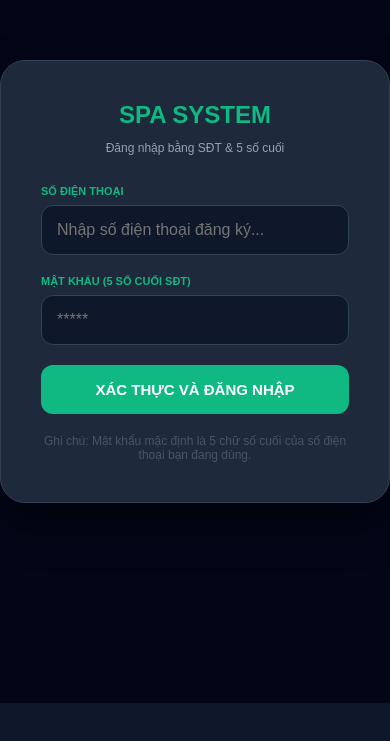
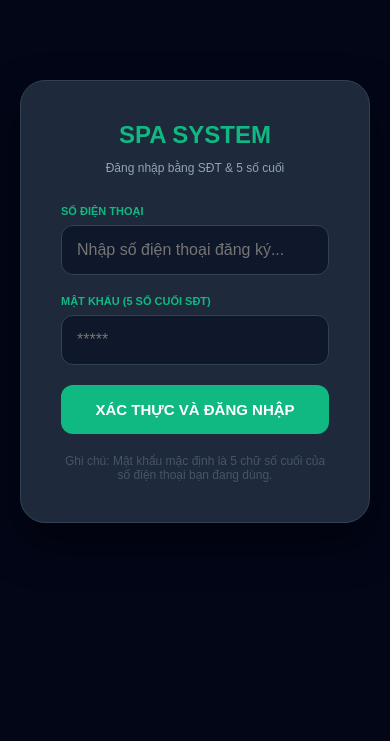
Before and after one commit to dinhvankhanh20051983-code/my-spa, a React (Vite) app: page / in a window 390 px wide. Shown: the part 141-882 px from the top of the page. Before the commit the page ends 844 px from the top, so only its background shows below. Built offline with nearby package versions, Linux system fonts and the light colour scheme.

Commit message:
Fix homepage display and mobile responsive login

```diff
--- a/src/App.jsx
+++ b/src/App.jsx
@@ -136,8 +136,8 @@ export default function App() {
 }
 
 // --- HỆ THỐNG CSS (STYLING) ---
-const loginContainer = { height: '100vh', display: 'flex', alignItems: 'center', justifyContent: 'center', backgroundColor: '#020617', fontFamily: 'sans-serif' };
-const loginForm = { backgroundColor: '#1e293b', padding: '40px', borderRadius: '25px', width: '360px', border: '1px solid #334155', boxShadow: '0 20px 40px rgba(0,0,0,0.5)' };
+const loginContainer = { minHeight: '100vh', display: 'flex', alignItems: 'center', justifyContent: 'center', backgroundColor: '#020617', fontFamily: 'sans-serif', padding: '20px' };
+const loginForm = { backgroundColor: '#1e293b', padding: '40px', borderRadius: '25px', width: '100%', maxWidth: '360px', border: '1px solid #334155', boxShadow: '0 20px 40px rgba(0,0,0,0.5)' };
 const inputGroup = { marginBottom: '20px' };
 const labelStyle = { color: '#10b981', fontSize: '11px', fontWeight: 'bold', display: 'block', marginBottom: '8px' };
 const inputStyle = { width: '100%', padding: '15px', backgroundColor: '#0f172a', border: '1px solid #334155', borderRadius: '12px', color: 'white', boxSizing: 'border-box', outline: 'none', fontSize: '16px' };
--- a/src/index.css
+++ b/src/index.css
@@ -6,16 +6,13 @@ html, body {
   margin: 0;
   padding: 0;
   width: 100%;
-  height: 100%;
+  min-height: 100%;
   background-color: #0f172a; /* Nền tối sâu */
   color: #f8fafc;
   font-family: 'Inter', -apple-system, BlinkMacSystemFont, sans-serif;
   -webkit-font-smoothing: antialiased;
   -moz-osx-font-smoothing: grayscale;
   overflow-x: hidden;
-  /* Chống bounce/kéo trang trên iOS */
-  position: fixed;
-  overflow: hidden;
 }
 
 #root {
```
